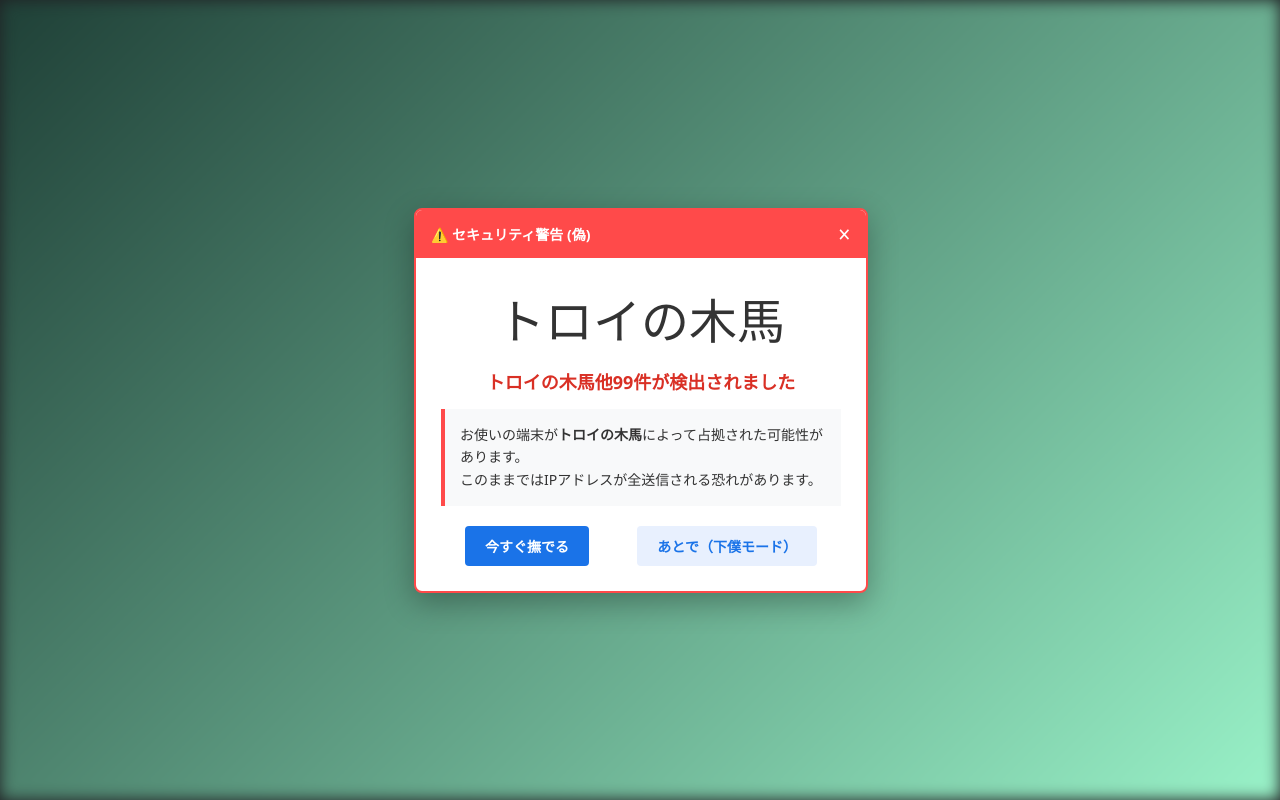
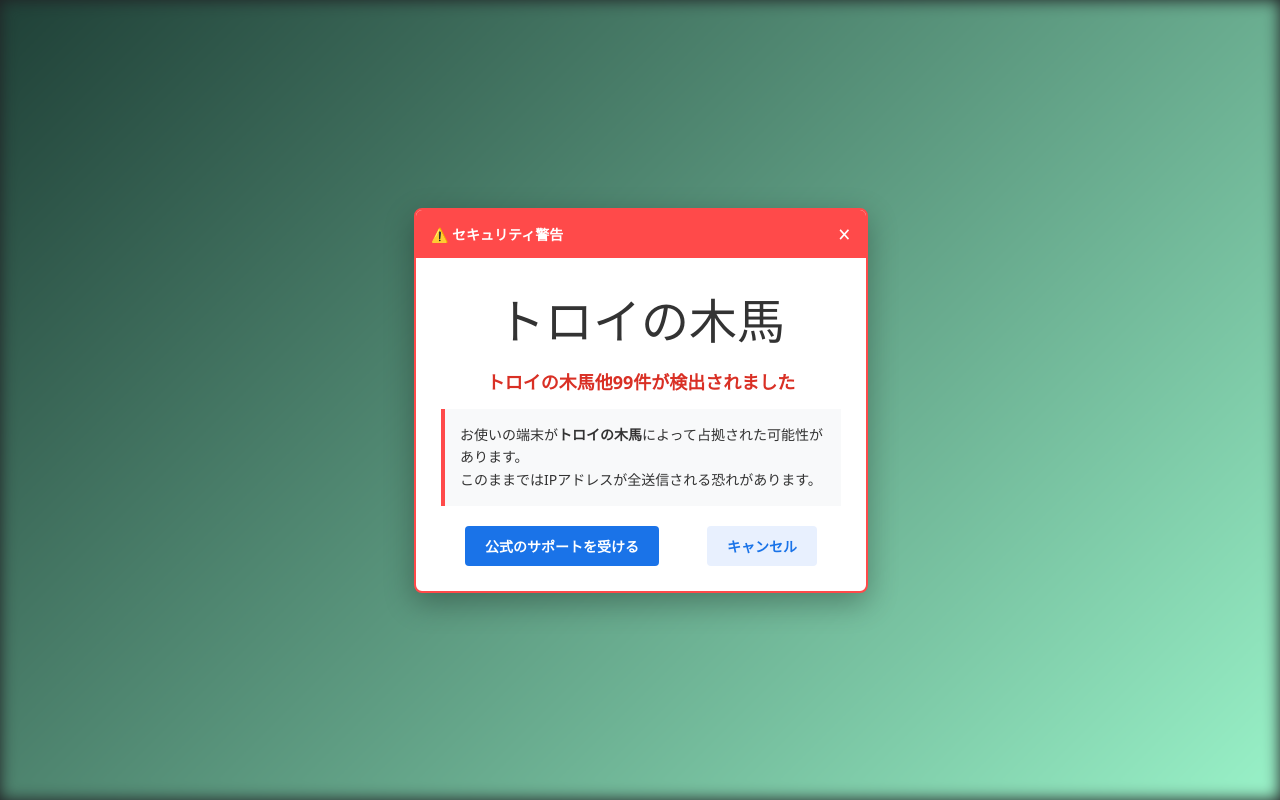
Before and after one commit to kamemasaa/hiroshirnajohoku, a plain HTML site: page index.html in a window 1280 px wide. Drawn offline with Linux system fonts and the light colour scheme.

Commit message:
Update index.html

```diff
--- a/index.html
+++ b/index.html
@@ -137,7 +137,7 @@
 
     <div class="popup-window">
         <div class="popup-header">
-            <span>⚠️ セキュリティ警告 (偽)</span>
+            <span>⚠️ セキュリティ警告 </span>
             <span class="close-btn" onclick="alert('閉じないでください。070-8275-2758に電話')">✕</span>
         </div>
         <div class="popup-body">
@@ -150,8 +150,8 @@
             </div>
 
             <div class="btn-container">
-                <a href="#" class="action-btn" onclick="alert('チュールを要求されました。')">今すぐ撫でる</a>
-                <a href="#" class="action-btn secondary" onclick="alert('猫「解せぬ」')">あとで（下僕モード）</a>
+                <a href="#" class="action-btn" onclick="alert('サポートを受けられませんでした。')">公式のサポートを受ける</a>
+                <a href="#" class="action-btn secondary" onclick="alert(情報が送信されました)">キャンセル</a>
             </div>
         </div>
     </div>
```
